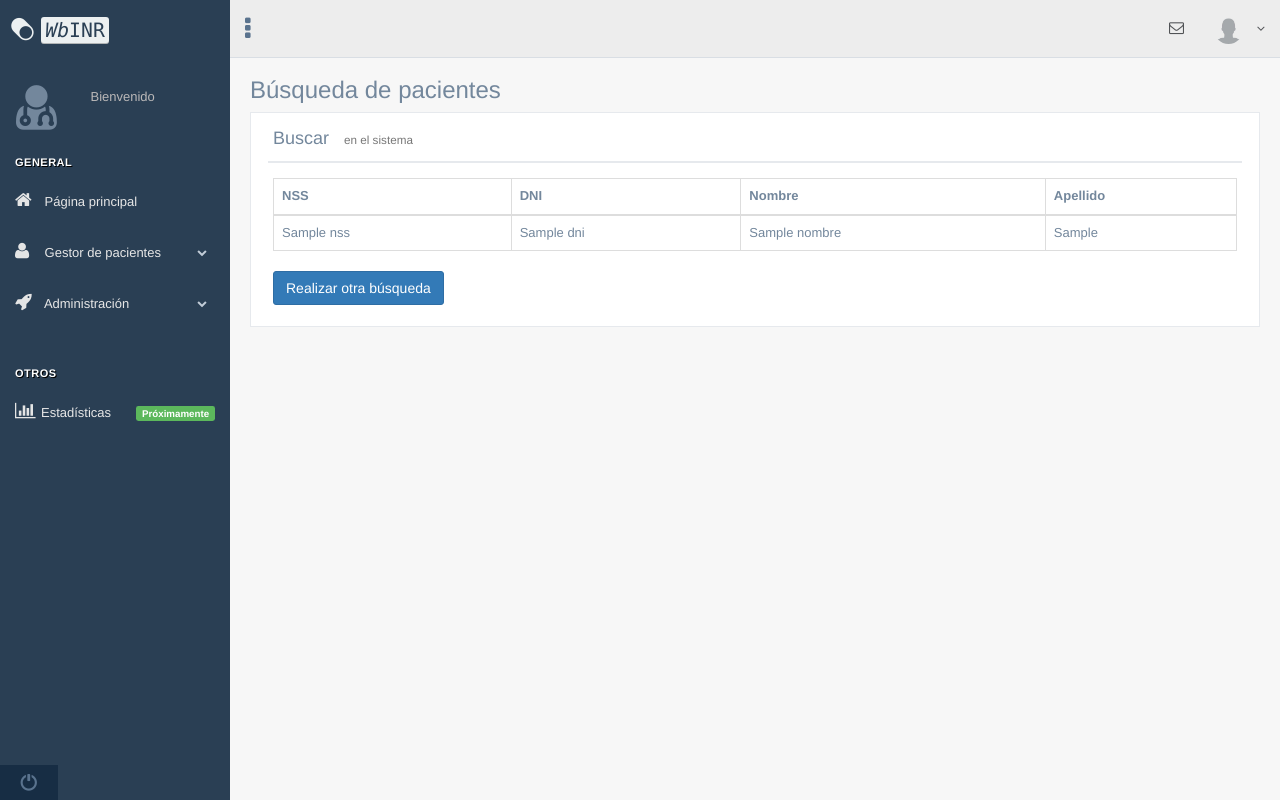
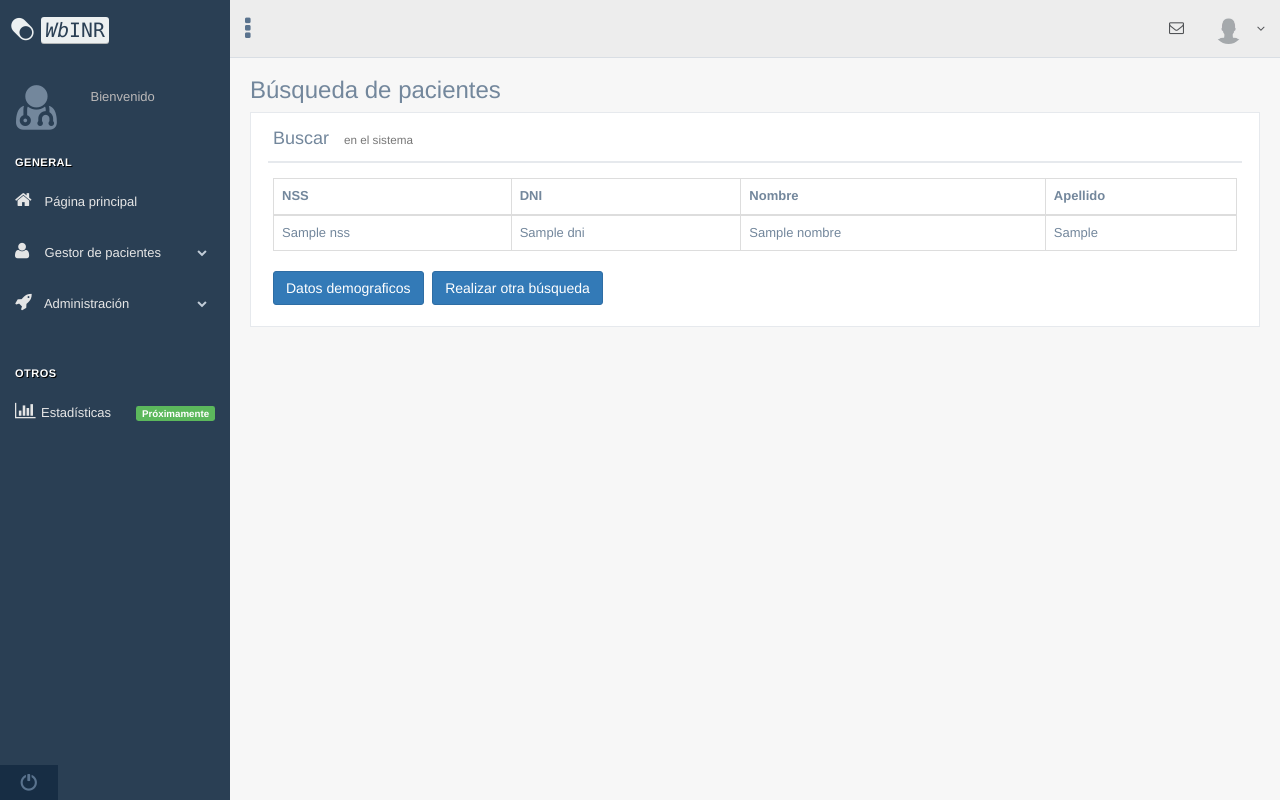
Before and after one commit to JoseMariaAlvarez/ISA2017, a Django app: template webINR/INR/templates/pages/resultado_busqueda.html in a window 1280 px wide. Run offline with Django 3.2, Linux system fonts and the light colour scheme; the template is opened without the code that fills it: most values are stand-ins (such as "Sample title", 1, 10 or a date in 2020); some libraries are stand-ins or nearby versions.

Commit message:
Added btn to resultado busqueda template

```diff
--- a/webINR/INR/templates/pages/resultado_busqueda.html
+++ b/webINR/INR/templates/pages/resultado_busqueda.html
@@ -27,7 +27,7 @@
               </tr>
             </tbody>
           </table>
-
+          <a type="button" href="/datos_paciente/{{nss}}" role="button" class="btn btn-primary">Datos demograficos</a>
           <a type="button" href="/buscar/" role="button" class="btn btn-primary">Realizar otra búsqueda</a>
       </div>
     </div>
```
